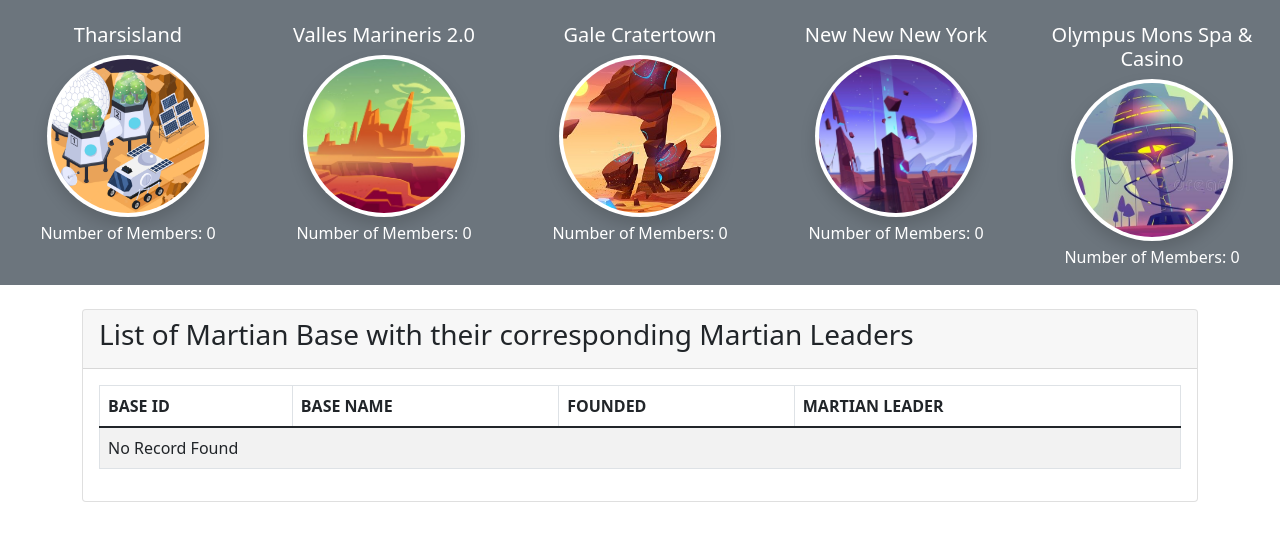
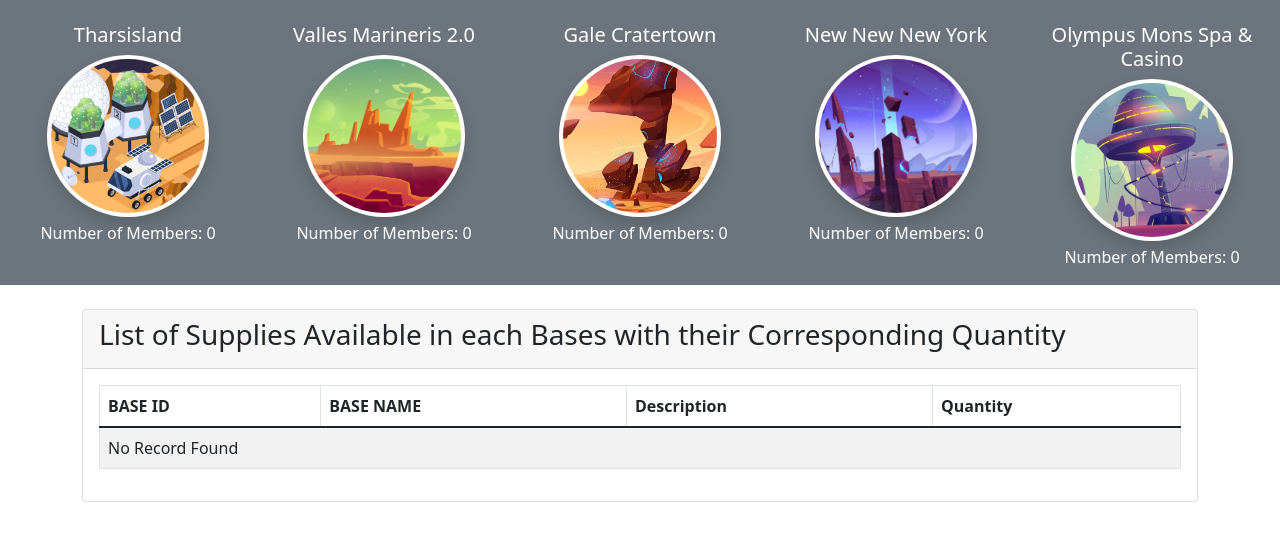
Before and after one commit to Raven1K/casestudy2, a PHP site: page /supplies.php in a window 1280 px wide. Shown: the part 63-604 px from the top of the page. Run offline with PHP 8.4, Linux system fonts and the light colour scheme; data that the repository does not hold is empty.

Commit message:
Update supplies.php

```diff
--- a/supplies.php
+++ b/supplies.php
@@ -24,7 +24,7 @@
             <div class="col-md-12 mt-4">
                 <div class="card">
                     <div class="card-header">
-                        <h3>List of Martian Base with their corresponding Martian Leaders</h3>
+                        <h3>List of Supplies Available in each Bases with their Corresponding Quantity</h3>
                     </div>
                     <div class="card-body">
                         <table class="table table-bordered table-striped">
@@ -32,16 +32,16 @@
                                 <tr>
                                     <th>BASE ID</th>
                                     <th>BASE NAME</th>
-                                    <th>FOUNDED</th>
-                                    <th>MARTIAN LEADER</th>
+                                    <th>Description</th>
+                                    <th>Quantity</th>
                                 </tr>
                             </thead>
                             <tbody>
                                 <?php
 
-                                    $query = "SELECT base.*, CONCAT (martian.first_name,' ', martian.last_name) AS super FROM base
-        														LEFT JOIN martian ON martian.base_id = base.base_id
-        														WHERE martian.super_id IS null";
+                                    $query = "SELECT base.base_name, supply.name, supply.description, inventory.quantity
+				    		FROM inventory LEFT JOIN base ON inventory.base_id = base.base_id
+						LEFT JOIN supply ON inventory.supply_id = supply.supply_id";
                                     $statement = $conn->prepare($query);
                                     $statement->execute();
 
@@ -55,8 +55,8 @@
                                             <tr>
                                                 <td><?= $row->base_id; ?></td>
                                                 <td><?= $row->base_name; ?></td>
-                                                <td><?= $row->founded; ?></td>
-                                                <td><?= $row->super; ?></td>
+                                                <td><?= $row->description; ?></td>
+                                                <td><?= $row->quantity; ?></td>
                                             </tr>
                                             <?php
                                         }
```
